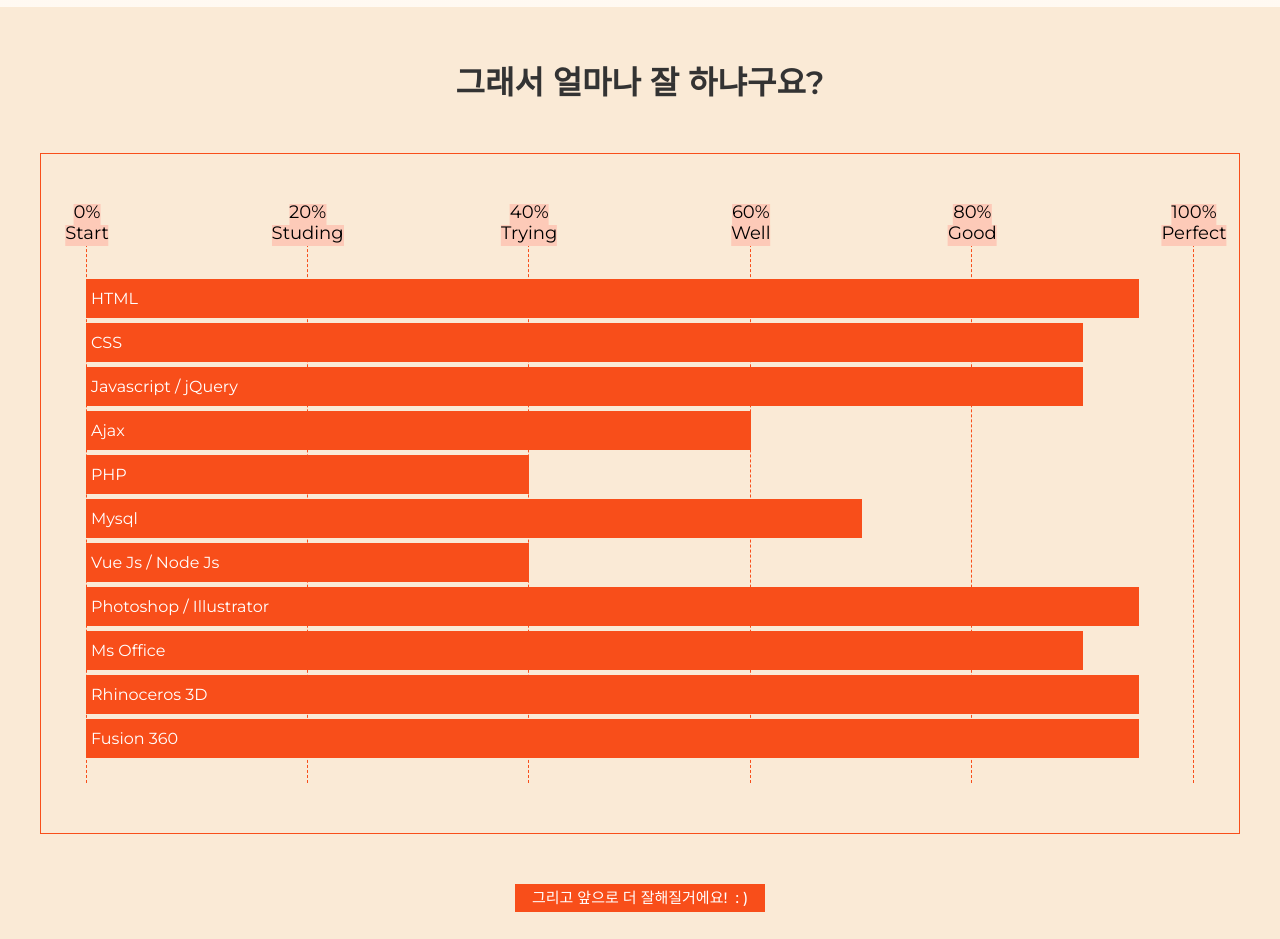
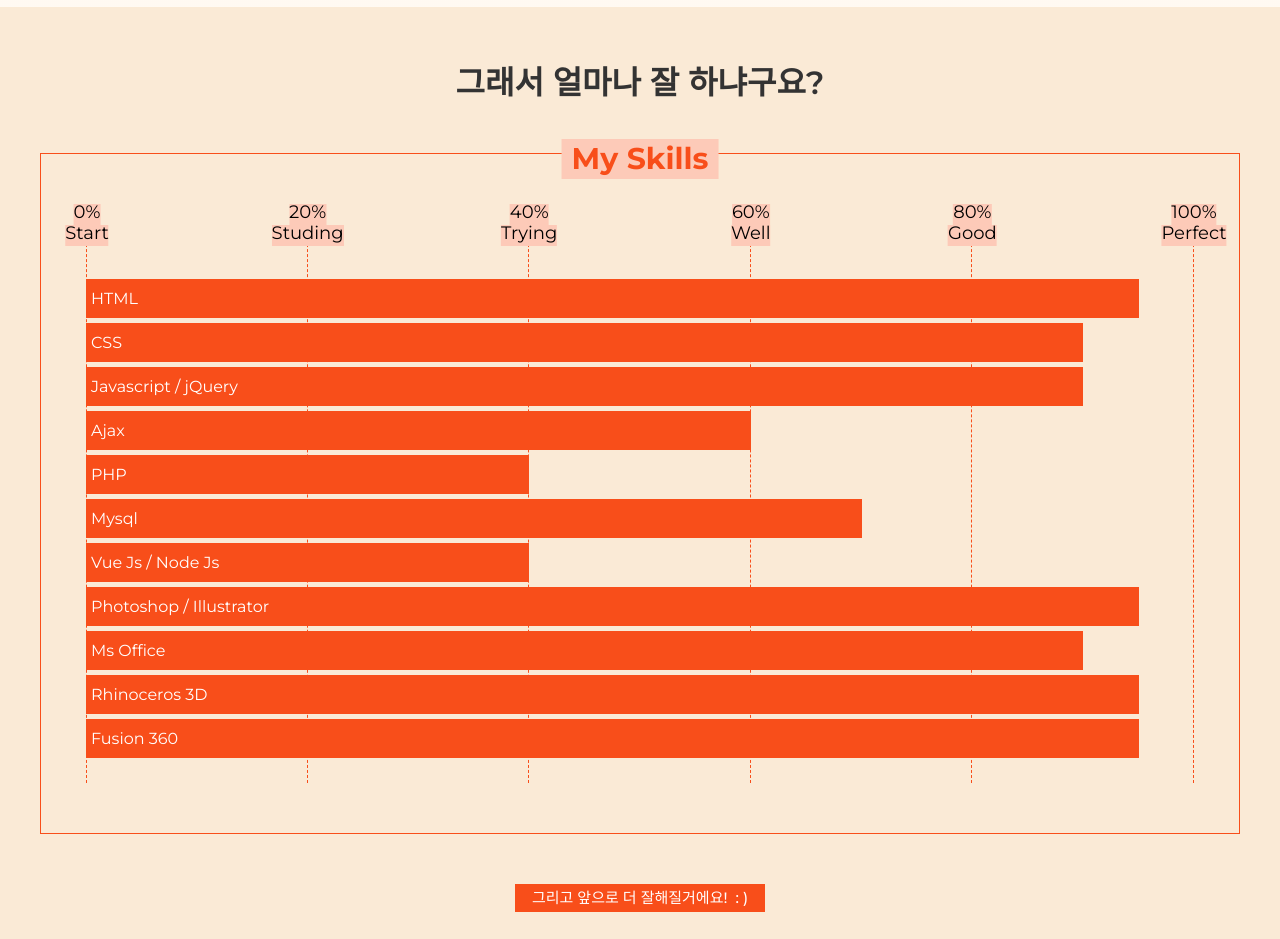
Before and after one commit to Merring/Minju_kim_Portfolio, a plain HTML site: page index.html in a window 1280 px wide. Shown: the part 3080-4019 px from the top of the page. Drawn offline with nearby package versions, Linux system fonts and the light colour scheme.

Commit message:
seventh_commit

```diff
--- a/css/style.css
+++ b/css/style.css
@@ -142,10 +142,11 @@ li.p-5::before{content:"5%"}li.p-10::before{content:"10%"}li.p-15::before{conten
   top:-15px;
   margin:0;
   margin-bottom:15px;
-  padding:0 10px;
+  padding:5px 10px;
   font-size:30px;
-  background:transparent;
-  line-height:30px
+  background:#fdcab8;
+  color: #f84e1a;
+  line-height:30px;
 }
 
 .percent-indicator {
--- a/index.html
+++ b/index.html
@@ -136,6 +136,7 @@
                     <div class="wrap">
 
                         <div class="graph-wrapper">
+                            <h1>My Skills</h1>
                             <div class="percent-indicator">
                               <div class="per-0"></div>
                               <div class="per-20"></div>
```
